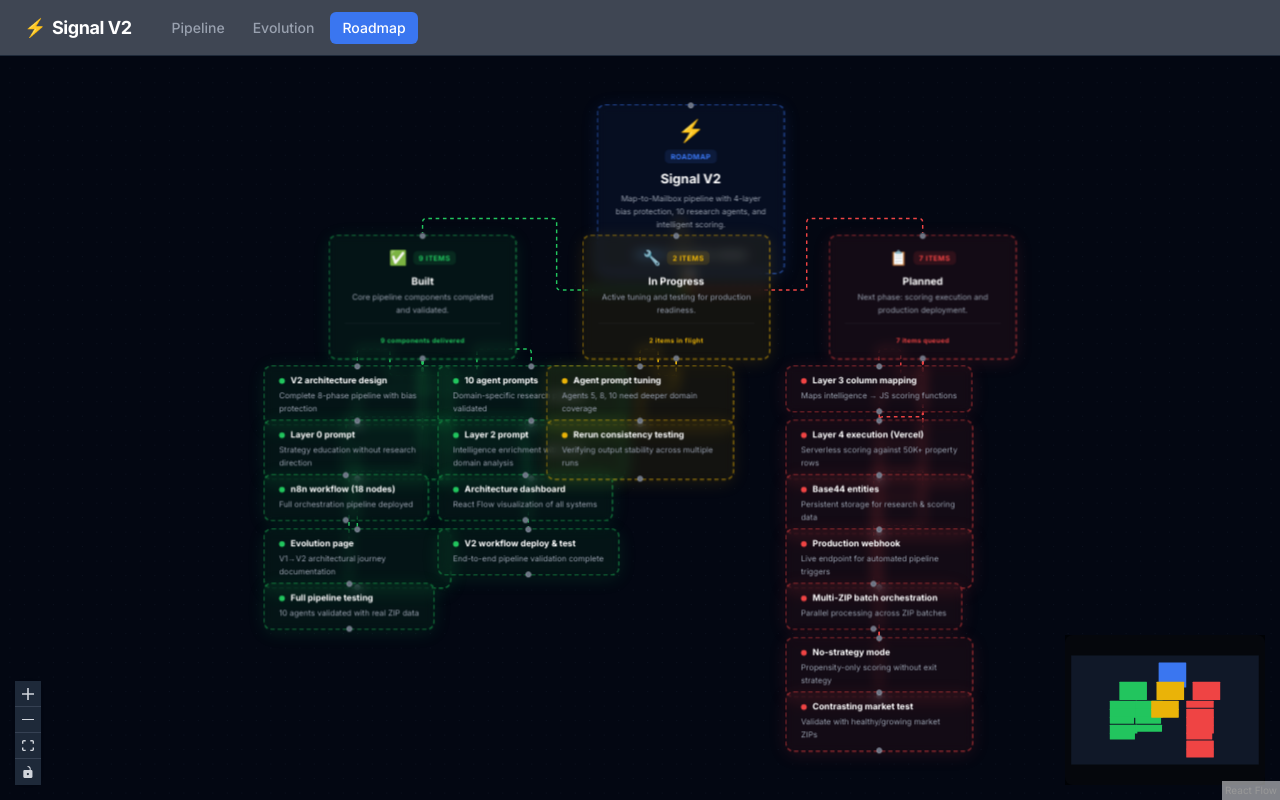
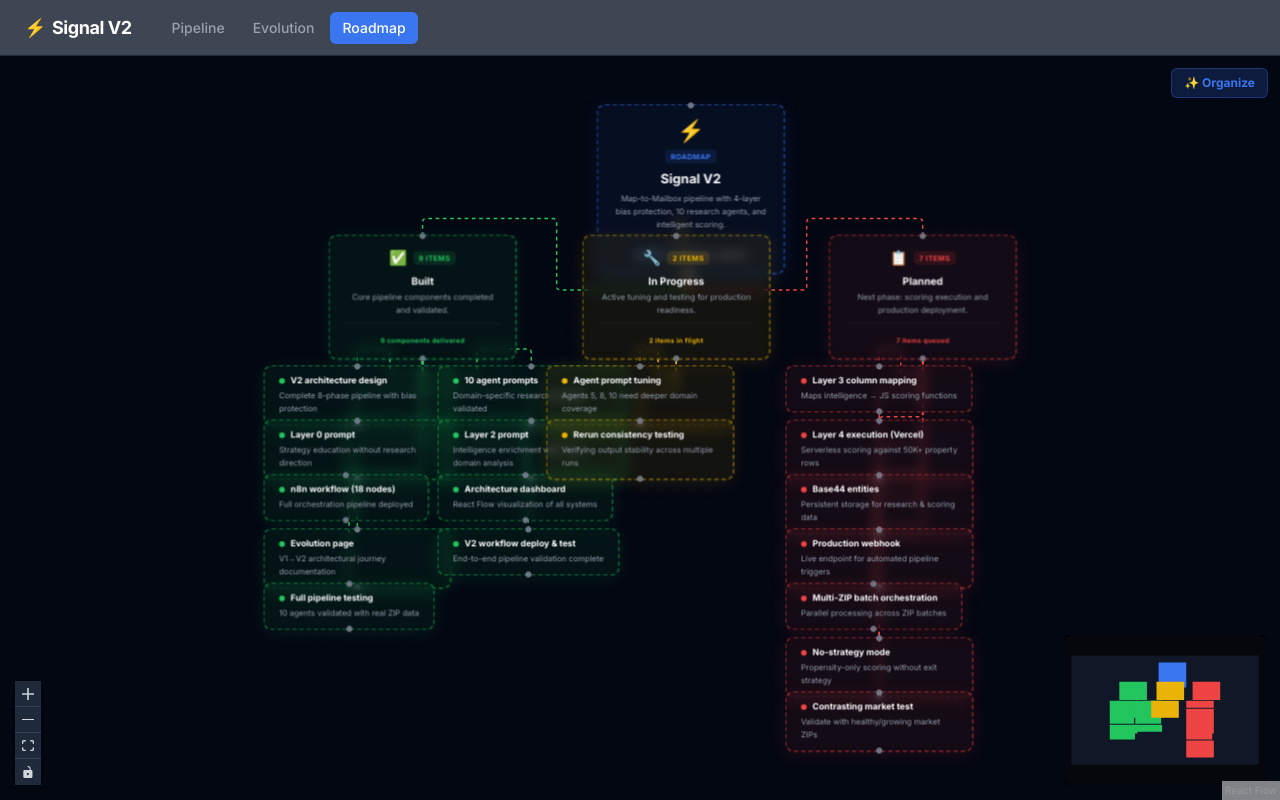
Before and after one commit to Propertysignalai/signal-architecture, a Next.js app: page /status in a window 1280 px wide. Built offline with nearby package versions, Linux system fonts and the light colour scheme.

Commit message:
Add Organize button to Pipeline and Roadmap pages

```diff
--- a/src/app/status/page.tsx
+++ b/src/app/status/page.tsx
@@ -1,6 +1,6 @@
 'use client';
 
-import { useMemo, memo } from 'react';
+import { useMemo, memo, useCallback } from 'react';
 import { ReactFlow, Background, Controls, MiniMap, Node, Edge, Handle, Position, useNodesState, useEdgesState } from '@xyflow/react';
 import '@xyflow/react/dist/style.css';
 
@@ -89,8 +89,7 @@
   { label: 'Contrasting market test', desc: 'Validate with healthy/growing market ZIPs' },
 ];
 
-export default function StatusPage() {
-  const initialNodes: Node[] = useMemo(() => {
+function makeStatusNodes(): Node[] {
   const nodes: Node[] = [
     { id: 'hub', type: 'hub', position: { x: 400, y: 0 }, data: {} },
     { id: 'cat-built', type: 'category', position: { x: 30, y: 180 }, data: { label: 'Built', hex: '#22c55e', emoji: '✅', badge: `${built.length} ITEMS`, desc: 'Core pipeline components completed and validated.', count: `${built.length} components delivered` } },
@@ -107,7 +106,10 @@
     nodes.push({ id: `planned-${i}`, type: 'item', position: { x: 660, y: 360 + i * 75 }, data: { label: item.label, desc: item.desc, hex: '#ef4444' } });
   });
   return nodes;
-  }, []);
+}
+
+export default function StatusPage() {
+  const initialNodes = useMemo(() => makeStatusNodes(), []);
 
   const initialEdges: Edge[] = useMemo(() => {
     const edges: Edge[] = [
@@ -121,11 +123,24 @@
     return edges;
   }, []);
 
-  const [nodes, , onNodesChange] = useNodesState(initialNodes);
+  const [nodes, setNodes, onNodesChange] = useNodesState(initialNodes);
   const [edges, , onEdgesChange] = useEdgesState(initialEdges);
 
+  const handleOrganize = useCallback(() => {
+    setNodes(makeStatusNodes());
+    setTimeout(() => {
+      const fitBtn = document.querySelector('.react-flow__controls-fitview') as HTMLButtonElement;
+      fitBtn?.click();
+    }, 50);
+  }, [setNodes]);
+
   return (
-    <main className="h-[calc(100vh-3rem)] md:h-[calc(100vh-3.5rem)] w-full bg-gray-950">
+    <main className="h-[calc(100vh-3rem)] md:h-[calc(100vh-3.5rem)] w-full bg-gray-950 relative">
+      <div className="absolute top-3 right-3 z-10">
+        <button onClick={handleOrganize} className="flex items-center gap-1.5 px-3 py-1.5 rounded-md bg-[#3A76F0]/20 text-[#3A76F0] text-xs font-bold hover:bg-[#3A76F0]/30 transition-colors border border-[#3A76F0]/30 backdrop-blur-sm">
+          ✨ Organize
+        </button>
+      </div>
       <ReactFlow nodes={nodes} edges={edges} onNodesChange={onNodesChange} onEdgesChange={onEdgesChange}
         nodeTypes={nodeTypes} fitView fitViewOptions={{ padding: 0.15 }} minZoom={0.15} maxZoom={2} className="bg-gray-950"
         defaultEdgeOptions={{ type: 'smoothstep' }}>
--- a/src/components/PipelineDiagram.tsx
+++ b/src/components/PipelineDiagram.tsx
@@ -390,13 +390,25 @@
 export default function PipelineDiagram() {
   const initialNodes = useMemo(() => makeNodes(), []);
   const initialEdges = useMemo(() => makeEdges(), []);
-  const [nodes, , onNodesChange] = useNodesState(initialNodes);
+  const [nodes, setNodes, onNodesChange] = useNodesState(initialNodes);
   const [edges, , onEdgesChange] = useEdgesState(initialEdges);
+
+  const handleOrganize = useCallback(() => {
+    setNodes(makeNodes());
+    setTimeout(() => {
+      const fitBtn = document.querySelector('.react-flow__controls-fitview') as HTMLButtonElement;
+      fitBtn?.click();
+    }, 50);
+  }, [setNodes]);
 
   return (
     <div className="h-full w-full relative">
-      {/* Legend */}
+      {/* Legend + Organize */}
       <div className="absolute top-3 right-3 z-10 flex gap-4 text-xs bg-gray-950/80 backdrop-blur-sm rounded-lg px-4 py-2 border border-gray-800">
+        <button onClick={handleOrganize} className="flex items-center gap-1.5 px-2 py-1 rounded-md bg-[#3A76F0]/20 text-[#3A76F0] font-bold hover:bg-[#3A76F0]/30 transition-colors border border-[#3A76F0]/30">
+          ✨ Organize
+        </button>
+        <span className="border-l border-gray-700" />
         <span className="flex items-center gap-1.5"><span className="w-3 h-3 rounded bg-blue-500/60 border border-blue-400"></span> Code Node</span>
         <span className="flex items-center gap-1.5"><span className="w-3 h-3 rounded bg-green-500/60 border border-green-400"></span> Claude API</span>
         <span className="flex items-center gap-1.5"><span className="w-3 h-3 rounded bg-purple-500/60 border border-purple-400"></span> Perplexity API</span>
```
Lines whose indentation alone changed are shown as unchanged.
